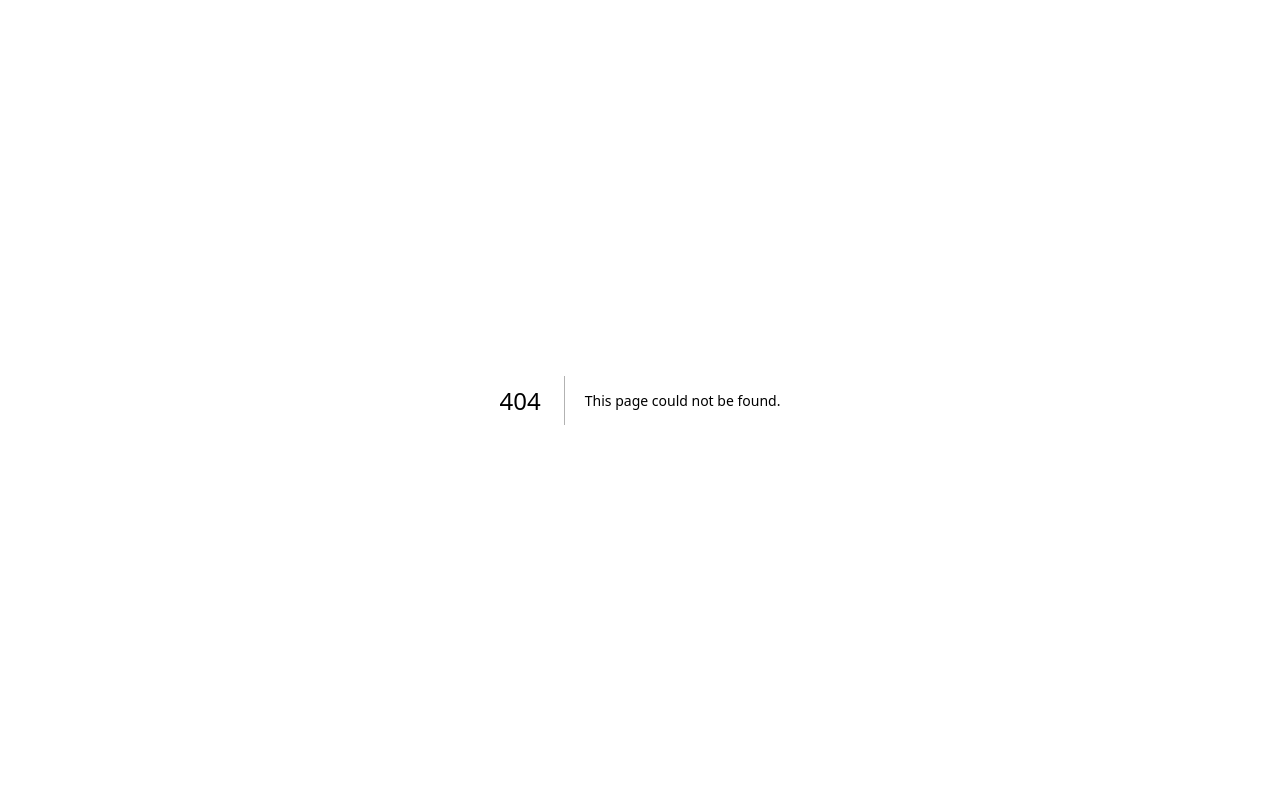
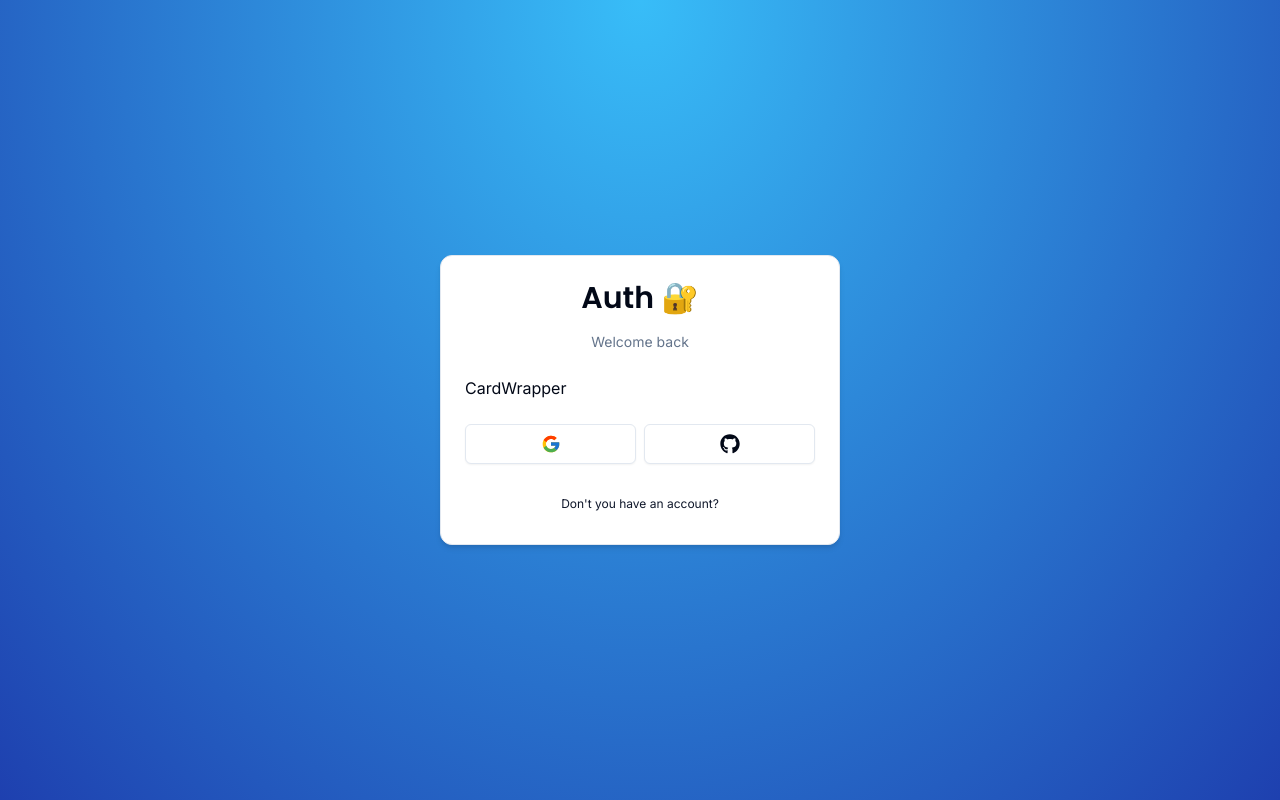
Before and after one commit to GabrielCardiano/NextAuth-v5-CrashCourse, a Next.js app: page /auth/login in a window 1280 px wide. Before the commit this address had no page. Built offline with nearby package versions, Linux system fonts and the light colour scheme.

Commit message:
feat: create form structure(cardwrapper) and social login buttons in login-form

```diff
--- /dev/null
+++ b/app/auth/layout.tsx
@@ -0,0 +1,18 @@
+import { ReactNode } from "react";
+
+function AuthLayout({ children }: { children: ReactNode }) {
+  return (
+    <div
+      className="
+      h-full
+      flex
+      items-center
+      justify-center
+      bg-[radial-gradient(ellipse_at_top,_var(--tw-gradient-stops))] from-sky-400 to-blue-800"
+    >
+      {children}
+    </div>
+  )
+}
+
+export default AuthLayout;
--- /dev/null
+++ b/app/auth/login/page.tsx
@@ -0,0 +1,9 @@
+import { LoginForm } from "@/components/auth/login-form";
+
+function LoginPage() {
+  return (
+    <LoginForm />
+  )
+}
+
+export default LoginPage;
--- /dev/null
+++ b/components/auth/back-button.tsx
@@ -0,0 +1,25 @@
+'use client';
+
+import Link from "next/link";
+
+import { Button } from "@/components/ui/button";
+
+interface BackButtonProps {
+  href: string,
+  label: string,
+}
+
+export function BackButton({ href, label }: BackButtonProps) {
+  return (
+    <Button
+      variant="link"
+      className="font-normal w-full"
+      size='sm'
+      asChild
+    >
+      <Link href={href}>
+        {label}
+      </Link>
+    </Button>
+  )
+}
--- /dev/null
+++ b/components/auth/card-wrapper.tsx
@@ -0,0 +1,45 @@
+'use client';
+
+import { ReactNode } from "react";
+import { Card, CardContent, CardFooter, CardHeader } from "@/components/ui/card";
+import { Header } from "@/components/auth/header";
+import { Social } from "@/components/auth/social";
+import { BackButton } from "./back-button";
+
+interface CardWrapperProps {
+  children: ReactNode,
+  headerLabel: string,
+  backButtonLabel: string,
+  backButtonHref: string,
+  showSocial?: boolean,
+}
+
+export function CardWrapper(cardWrapperProps: CardWrapperProps) {
+  const { children, headerLabel, backButtonLabel, backButtonHref, showSocial } = cardWrapperProps;
+  return (
+    <Card className="w-[400px] shadow-md">
+
+      <CardHeader>
+        <Header label={headerLabel} />
+      </CardHeader>
+
+      <CardContent>
+        {children}
+      </CardContent>
+
+      {showSocial && (
+        <CardFooter>
+          <Social />
+        </CardFooter>
+      )}
+
+      <CardFooter>
+        <BackButton
+          label={backButtonLabel}
+          href={backButtonHref}
+        />
+      </CardFooter>
+
+    </Card>
+  )
+}
--- /dev/null
+++ b/components/auth/header.tsx
@@ -0,0 +1,28 @@
+import { Poppins } from "next/font/google";
+
+import { cn } from "@/lib/utils";
+
+const font = Poppins({
+  subsets: ['latin'],
+  weight: ['600'],
+});
+
+interface HeaderProps {
+  label: string,
+}
+
+export function Header({ label }: HeaderProps) {
+  return (
+    <div className="w-full flex flex-col gap-y-4 items-center justify-center">
+      <h1 className={cn(
+        "text-3xl font-semibold",
+        font.className,
+      )}>
+        Auth 🔐
+      </h1>
+      <p className="text-muted-foreground text-sm">
+        {label}
+      </p>
+    </div>
+  )
+}
--- /dev/null
+++ b/components/auth/login-form.tsx
@@ -0,0 +1,14 @@
+import { CardWrapper } from "@/components/auth/card-wrapper";
+
+export function LoginForm() {
+  return (
+    <CardWrapper
+      headerLabel="Welcome back"
+      backButtonLabel="Don't you have an account?"
+      backButtonHref="/auth/register"
+      showSocial
+    >
+      CardWrapper
+    </CardWrapper>
+  )
+}
--- /dev/null
+++ b/components/auth/social.tsx
@@ -0,0 +1,28 @@
+import { FcGoogle } from "react-icons/fc";
+import { FaGithub } from "react-icons/fa";
+
+import { Button } from "@/components/ui/button";
+
+export function Social() {
+  return (
+    <div className="flex items-center w-full gap-x-2">
+      <Button
+        size="lg"
+        className="w-full"
+        variant="outline"
+        onClick={() => {}}
+      >
+        <FcGoogle className="h-5 w-5"/>
+      </Button>
+
+      <Button
+        size="lg"
+        className="w-full"
+        variant="outline"
+        onClick={() => {}}
+      >
+        <FaGithub className="h-5 w-5"/>
+      </Button>
+    </div>
+  )
+}
--- /dev/null
+++ b/components/ui/card.tsx
@@ -0,0 +1,76 @@
+import * as React from "react"
+
+import { cn } from "@/lib/utils"
+
+const Card = React.forwardRef<
+  HTMLDivElement,
+  React.HTMLAttributes<HTMLDivElement>
+>(({ className, ...props }, ref) => (
+  <div
+    ref={ref}
+    className={cn(
+      "rounded-xl border bg-card text-card-foreground shadow",
+      className
+    )}
+    {...props}
+  />
+))
+Card.displayName = "Card"
+
+const CardHeader = React.forwardRef<
+  HTMLDivElement,
+  React.HTMLAttributes<HTMLDivElement>
+>(({ className, ...props }, ref) => (
+  <div
+    ref={ref}
+    className={cn("flex flex-col space-y-1.5 p-6", className)}
+    {...props}
+  />
+))
+CardHeader.displayName = "CardHeader"
+
+const CardTitle = React.forwardRef<
+  HTMLParagraphElement,
+  React.HTMLAttributes<HTMLHeadingElement>
+>(({ className, ...props }, ref) => (
+  <h3
+    ref={ref}
+    className={cn("font-semibold leading-none tracking-tight", className)}
+    {...props}
+  />
+))
+CardTitle.displayName = "CardTitle"
+
+const CardDescription = React.forwardRef<
+  HTMLParagraphElement,
+  React.HTMLAttributes<HTMLParagraphElement>
+>(({ className, ...props }, ref) => (
+  <p
+    ref={ref}
+    className={cn("text-sm text-muted-foreground", className)}
+    {...props}
+  />
+))
+CardDescription.displayName = "CardDescription"
+
+const CardContent = React.forwardRef<
+  HTMLDivElement,
+  React.HTMLAttributes<HTMLDivElement>
+>(({ className, ...props }, ref) => (
+  <div ref={ref} className={cn("p-6 pt-0", className)} {...props} />
+))
+CardContent.displayName = "CardContent"
+
+const CardFooter = React.forwardRef<
+  HTMLDivElement,
+  React.HTMLAttributes<HTMLDivElement>
+>(({ className, ...props }, ref) => (
+  <div
+    ref={ref}
+    className={cn("flex items-center p-6 pt-0", className)}
+    {...props}
+  />
+))
+CardFooter.displayName = "CardFooter"
+
+export { Card, CardHeader, CardFooter, CardTitle, CardDescription, CardContent }
```
